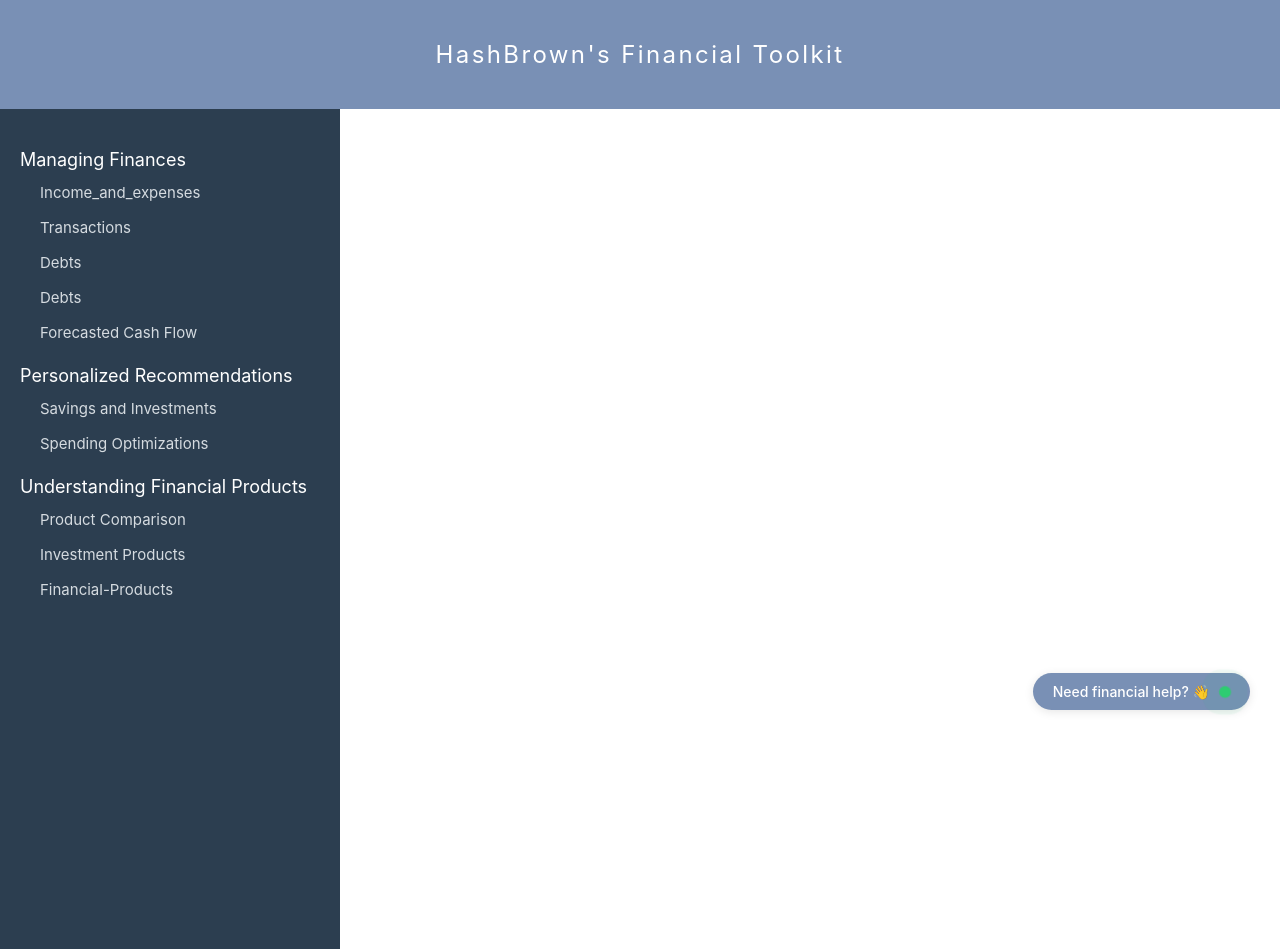
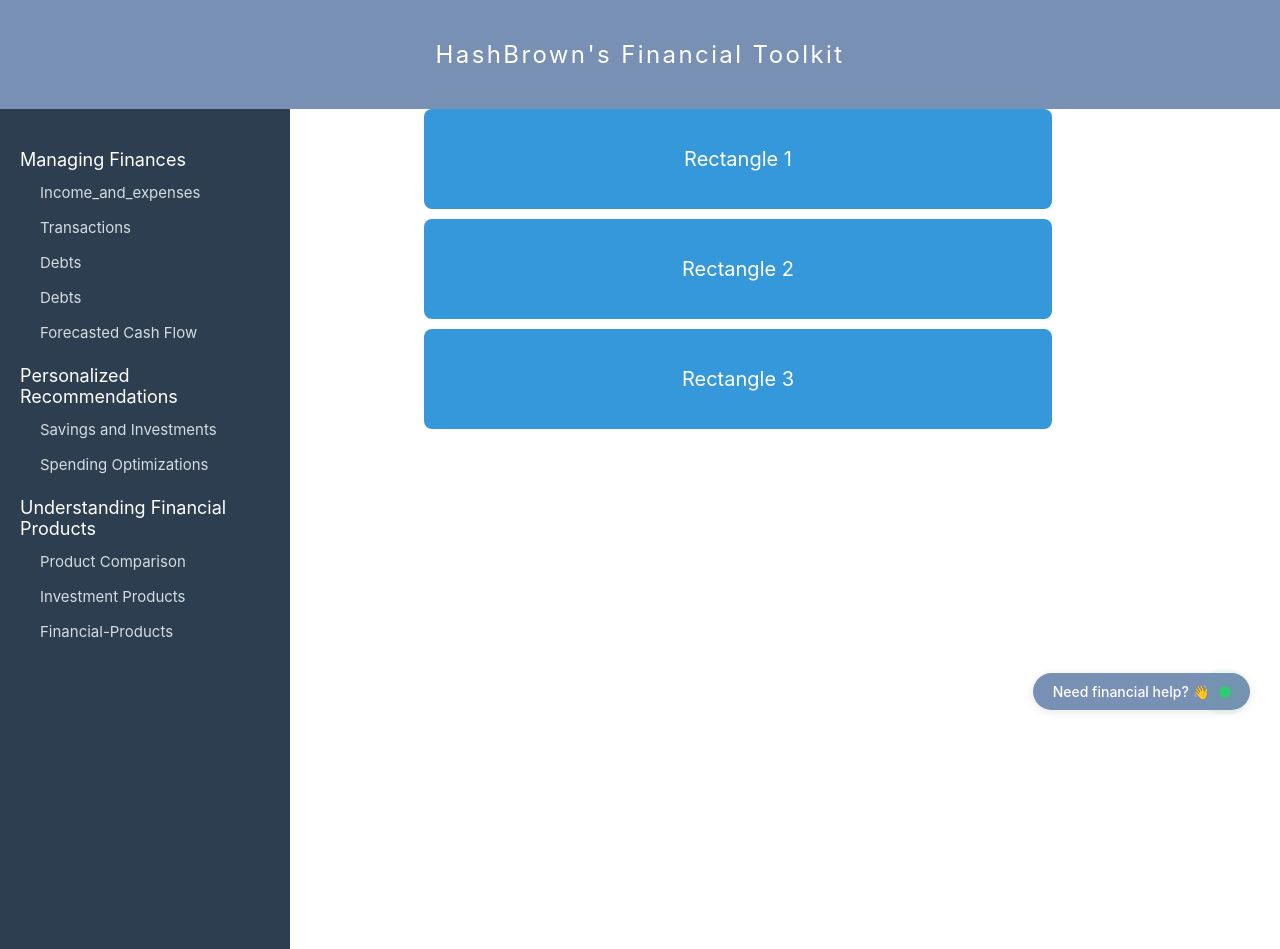
Before and after one commit to SophiaClifton/hashbrown-app, a React (Create React App) app: page /debts in a window 1280 px wide. Built offline with nearby package versions, Linux system fonts and the light colour scheme; no server answers.

Commit message:
flexible boxes

```diff
--- /dev/null
+++ b/src/components/ExpandingDebtRectangleList.css
@@ -0,0 +1,28 @@
+.rectangle-list {
+    display: flex;
+    flex-direction: column;
+    gap: 10px;
+    align-items: center;
+    width: 70%;
+  }
+
+.rectangle {
+    width: 70%;
+    height: 100px;
+    background-color: #3498db;
+    color: white;
+    display: flex;
+    align-items: center;
+    justify-content: center;
+    font-size: 20px;
+    cursor: pointer;
+    transition: all 0.4s ease-in-out;
+    border-radius: 8px;
+    text-align: center;
+}
+
+.rectangle.expanded {
+    width: 70%;
+    height: 80vh;
+    background-color: #2980b9;
+}
--- /dev/null
+++ b/src/components/ExpandingDebtRectangleList.tsx
@@ -0,0 +1,27 @@
+import React, { useState } from "react";
+import "./ExpandingDebtRectangleList.css";
+
+
+interface ExpandingDebtRectangleListProps {
+  items: string[]; // Array of string items
+}
+
+const ExpandingDebtRectangleList: React.FC<ExpandingDebtRectangleListProps> = ({ items }) => {
+  const [expandedIndex, setExpandedIndex] = useState<number | null>(null);
+
+  return (
+    <div className="rectangle-list">
+      {items.map((item, index) => (
+        <div
+          key={index}
+          className={`rectangle ${expandedIndex === index ? "expanded" : ""}`}
+          onClick={() => setExpandedIndex(expandedIndex === index ? null : index)}
+        >
+          {item}
+        </div>
+      ))}
+    </div>
+  );
+};
+
+export default ExpandingDebtRectangleList;
--- /dev/null
+++ b/src/pages/Debts.css
@@ -0,0 +1,22 @@
+.debts-container {
+    display: flex;
+    flex-direction: column;
+    height: 100vh;
+  }
+
+  .content {
+    display: flex;
+    flex: 1;
+  }
+
+  .sidebar {
+    width: 250px; /* Set width for sidebar */
+  }
+
+  .expanding-list {
+    flex-grow: 1; /* Takes the remaining space */
+  }
+
+  .chatbot {
+    width: 300px; /* Adjust width of chatbot */
+  }
--- a/src/pages/Debts.tsx
+++ b/src/pages/Debts.tsx
@@ -2,14 +2,20 @@ import React from 'react';
 import Banner from "../components/Banner";
 import Sidebar from "../components/Sidebar";
 import Chatbot from "../components/Chatbot";
+import ExpandingDebtRectangleList from '../components/ExpandingDebtRectangleList';
+import "./Debts.css"
 
 const Debts: React.FC = () => {
+  const items: string[] = ["Rectangle 1", "Rectangle 2", "Rectangle 3"];
   return (
-    <>
+    <div className="debts-container">
       <Banner />
-      <Sidebar />
-      <Chatbot />
-    </>
+      <div className="content">
+        <Sidebar />
+        <ExpandingDebtRectangleList items={items} />
+        <Chatbot />
+      </div>
+    </div>
   );
 };
 
```
Also changed, not shown: 1 other file (tests, documents, lock files or other folders).
